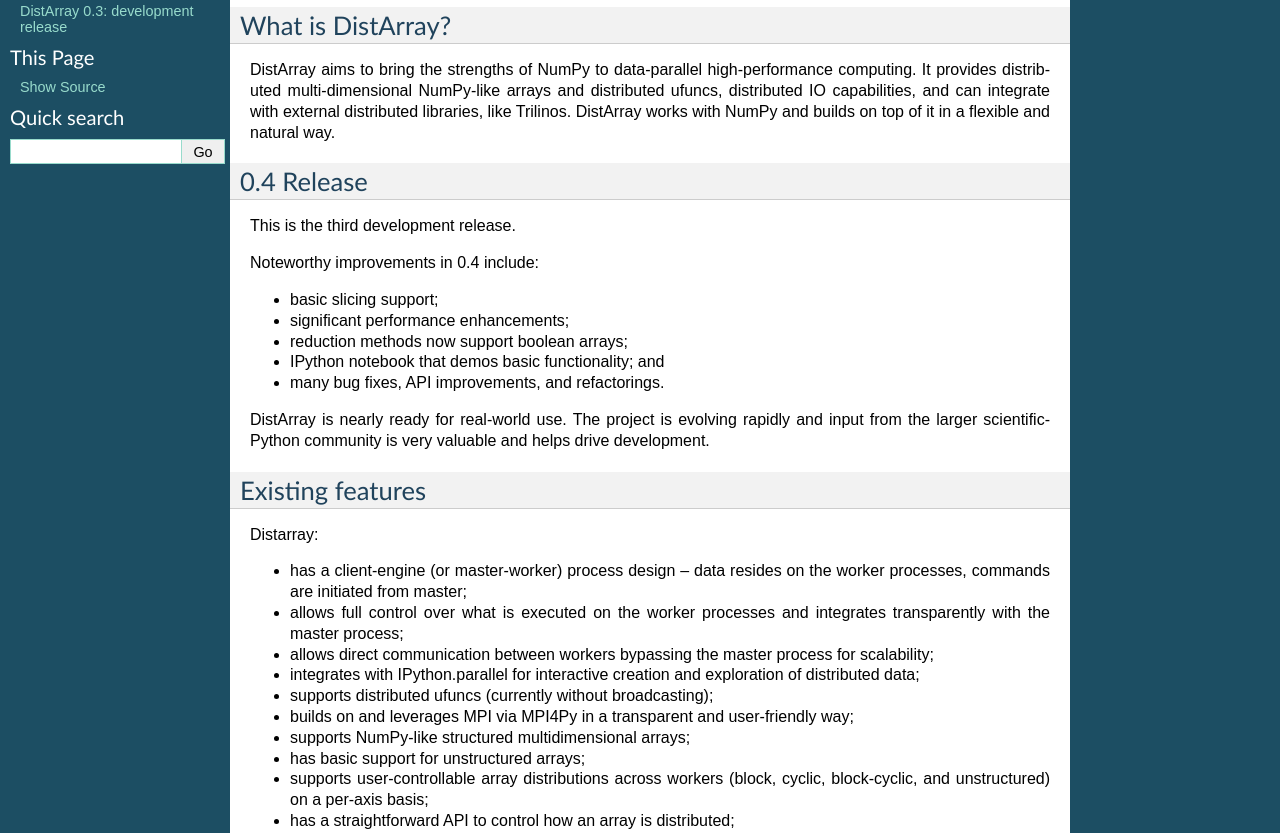
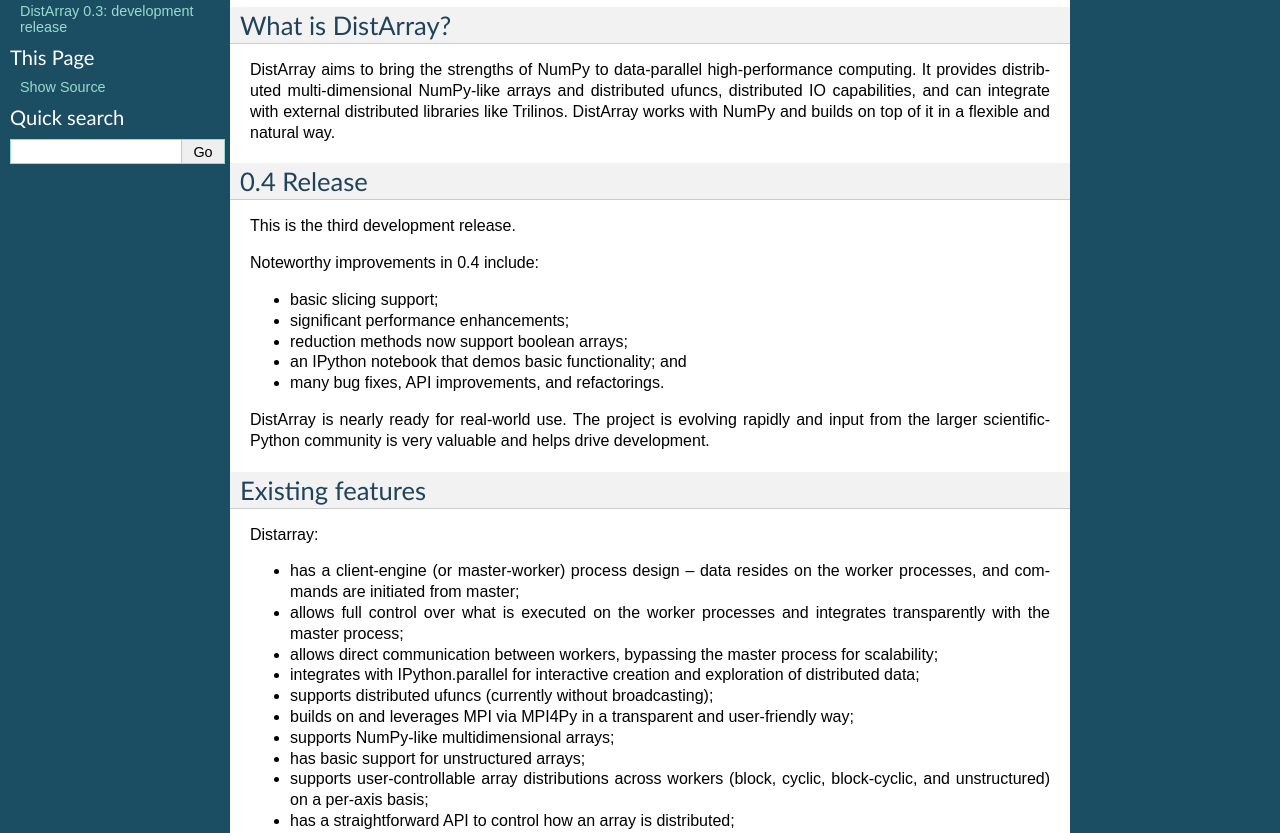
Before and after one commit to enthought/distarray, a Sphinx documentation site: the page built from docs/source/releases/release-0.4.rst, in a window 1280 px wide. Shown: the part 236-1069 px from the top of the page. Built offline with Sphinx 7.4.7, drawn with Linux system fonts in a browser that asks for light colours.

Commit message:
Edits to 0.4 release notes.

```diff
--- a/docs/source/releases/release-0.4.rst
+++ b/docs/source/releases/release-0.4.rst
@@ -16,7 +16,7 @@
 DistArray aims to bring the strengths of NumPy to data-parallel
 high-performance computing. It provides distributed multi-dimensional
 NumPy-like arrays and distributed ufuncs, distributed IO capabilities, and can
-integrate with external distributed libraries, like Trilinos. DistArray works
+integrate with external distributed libraries like Trilinos. DistArray works
 with NumPy and builds on top of it in a flexible and natural way.
 
 0.4 Release
@@ -29,7 +29,7 @@
 * basic slicing support;
 * significant performance enhancements;
 * reduction methods now support boolean arrays;
-* IPython notebook that demos basic functionality; and
+* an IPython notebook that demos basic functionality; and
 * many bug fixes, API improvements, and refactorings.
 
 DistArray is nearly ready for real-world use.  The project is evolving rapidly
@@ -42,17 +42,17 @@
 Distarray:
 
 * has a client-engine (or master-worker) process design -- data resides on the
-  worker processes, commands are initiated from master;
+  worker processes, and commands are initiated from master;
 * allows full control over what is executed on the worker processes and
   integrates transparently with the master process;
-* allows direct communication between workers bypassing the master process for
-  scalability;
+* allows direct communication between workers, bypassing the master process
+  for scalability;
 * integrates with IPython.parallel for interactive creation and exploration of
   distributed data;
 * supports distributed ufuncs (currently without broadcasting);
 * builds on and leverages MPI via MPI4Py in a transparent and user-friendly
   way;
-* supports NumPy-like structured multidimensional arrays;
+* supports NumPy-like multidimensional arrays;
 * has basic support for unstructured arrays;
 * supports user-controllable array distributions across workers (block,
   cyclic, block-cyclic, and unstructured) on a per-axis basis;
```
